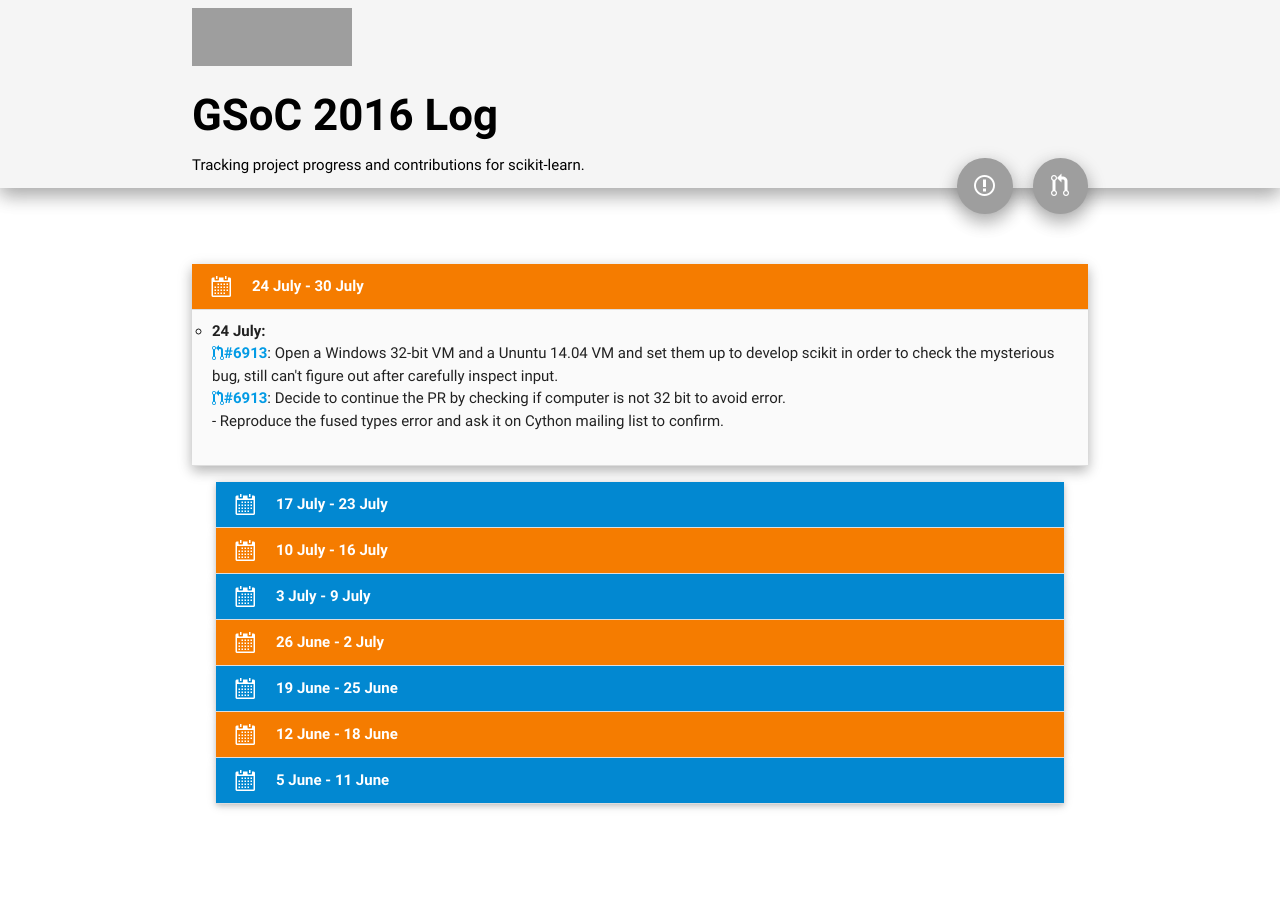
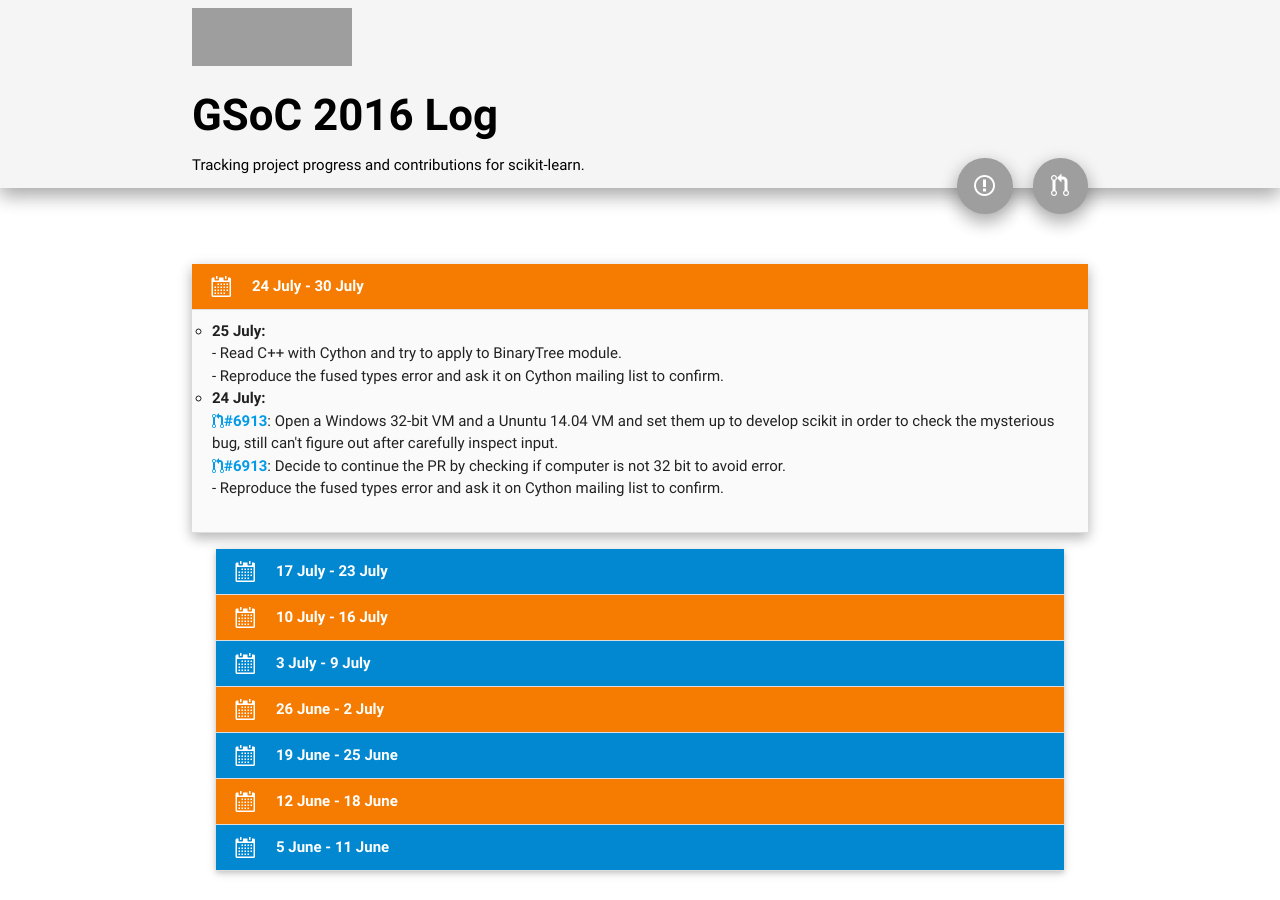
Before and after one commit to yenchenlin/yenchenlin.github.io, a Jekyll site: the page built from _pages/gsoc.html, in a window 1280 px wide. Built offline with Jekyll 4.4.1, drawn with Linux system fonts in a browser that asks for light colours; nearby versions of some CDN libraries; grey boxes are pictures that could not be loaded.

Commit message:
Update devlog

```diff
--- a/_pages/gsoc.html
+++ b/_pages/gsoc.html
@@ -89,6 +89,16 @@ permalink: /gsoc/
 
               <div class="collapsible-body grey lighten-5">
                 <ul class="details">
+
+                  <li><b>25 July: </b><br/>
+
+                    - Read C++ with Cython and try to apply to BinaryTree module.
+
+                    <br>
+
+                    - Reproduce the fused types error and ask it on Cython mailing list to confirm.
+
+                 </li>
 
                   <li><b>24 July: </b><br/>
                     <a href="https://github.com/scikit-learn/scikit-learn/pull/6913">
```
